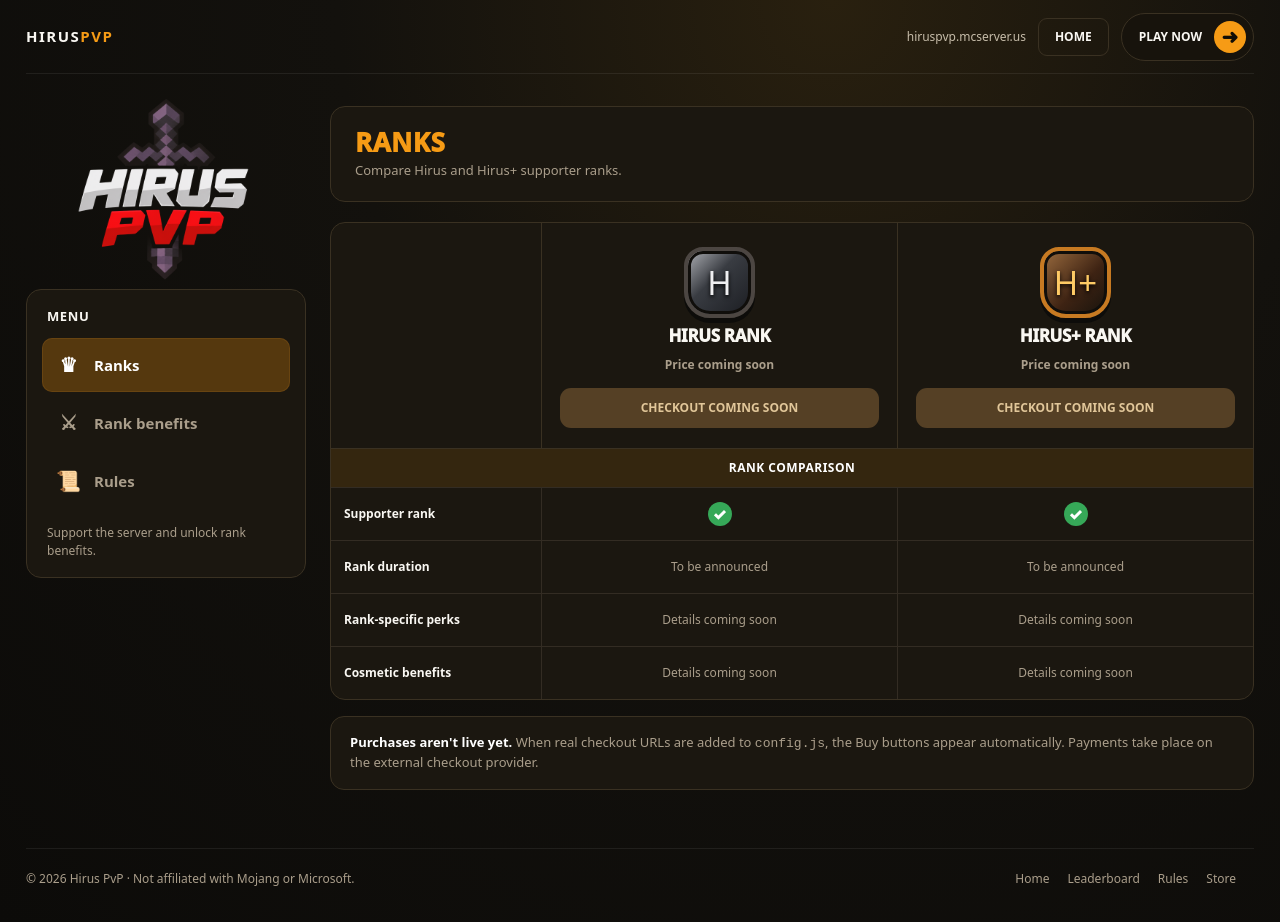
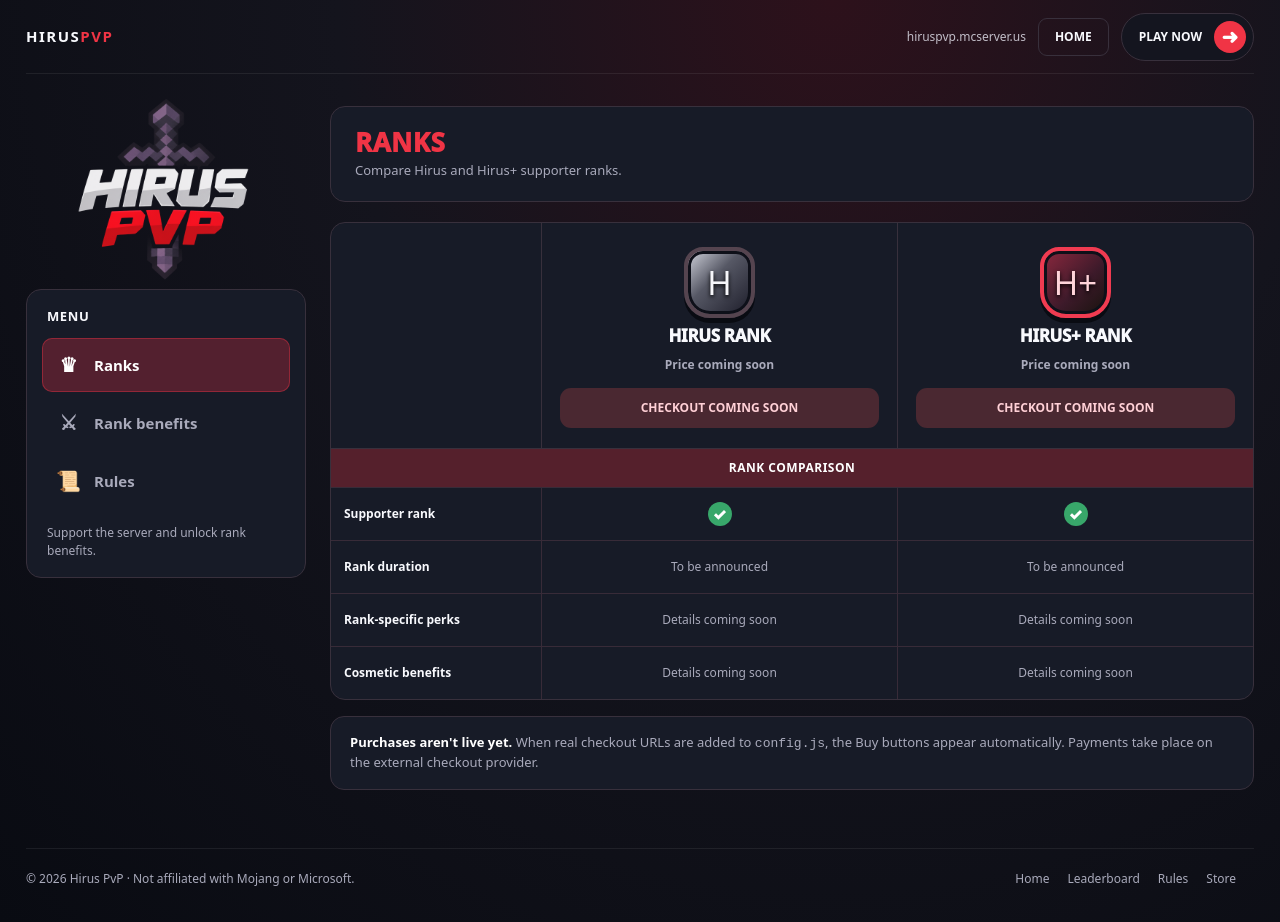
Before and after one commit to purephantomm/hiruspvp, a plain HTML site: page store/index.html in a window 1280 px wide. Drawn offline with Linux system fonts and the light colour scheme.

Commit message:
Add files via upload

```diff
--- a/store/index.html
+++ b/store/index.html
@@ -3,7 +3,7 @@
 <head>
   <meta charset="utf-8">
   <meta name="viewport" content="width=device-width,initial-scale=1">
-  <meta name="theme-color" content="#100e0b">
+  <meta name="theme-color" content="#0e1019">
   <meta name="description" content="Hirus PvP store — compare Hirus and Hirus+ ranks.">
   <title>Store | Hirus PvP</title>
   <link rel="icon" href="/favicon.svg" type="image/svg+xml">
@@ -11,11 +11,11 @@
   <script src="/config.js" defer></script>
   <script src="/site.js" defer></script>
   <style>
-    /* Store-only styles: the rest of the Hirus website is unchanged. */
-    :root { --s-bg:#100e0b; --s-panel:#1b1710; --s-panel-2:#211b12; --s-border:#3a3122; --s-orange:#f69b15; --s-text:#f9f7f2; --s-muted:#aa9e8b; }
+    /* Hirus red theme — layout unchanged; styles only affect the store. */
+    :root { --s-bg:#0e1019; --s-panel:#171b27; --s-panel-2:#202332; --s-border:#38303c; --s-orange:#f03445; --s-text:#f8f9fd; --s-muted:#a9aabb; }
     *,*::before,*::after { box-sizing:border-box; }
     html { scroll-behavior:smooth; }
-    body.hirus-store { margin:0; background:radial-gradient(ellipse at 65% 0%,#29200f 0%,#13110d 42%,#0c0b09 100%); color:var(--s-text); font:500 15px/1.5 system-ui,-apple-system,Segoe UI,sans-serif; }
+    body.hirus-store { margin:0; background:radial-gradient(ellipse at 65% 0%,#2d111b 0%,#14141d 42%,#090b12 100%); color:var(--s-text); font:500 15px/1.5 system-ui,-apple-system,Segoe UI,sans-serif; }
     body.hirus-store a { color:inherit; }
     .store-wrap { width:min(1360px,calc(100% - 52px)); margin:0 auto; }
     .store-top { min-height:74px; display:flex; align-items:center; justify-content:space-between; gap:16px; border-bottom:1px solid #ffffff12; }
@@ -24,17 +24,17 @@
     .store-top-right { display:flex; align-items:center; flex-wrap:wrap; gap:12px; }
     .store-top-link { text-decoration:none; border:1px solid var(--s-border); padding:9px 16px; border-radius:9px; font-weight:800; font-size:12px; }
     .store-top-link:hover { border-color:var(--s-orange); }
-    .store-ip { color:#c6bca9; font-size:12px; }
-    .store-login { display:inline-flex; align-items:center; gap:12px; text-decoration:none; background:#17130c; color:white; padding:7px 7px 7px 17px; border:1px solid var(--s-border); border-radius:25px; font-weight:900; font-size:12px; }
-    .store-login .login-arrow { display:grid; place-items:center; background:var(--s-orange); color:#100d06; border-radius:50%; width:32px; height:32px; font-size:20px; }
+    .store-ip { color:#c1bdc7; font-size:12px; }
+    .store-login { display:inline-flex; align-items:center; gap:12px; text-decoration:none; background:#14151f; color:white; padding:7px 7px 7px 17px; border:1px solid var(--s-border); border-radius:25px; font-weight:900; font-size:12px; }
+    .store-login .login-arrow { display:grid; place-items:center; background:var(--s-orange); color:#ffffff; border-radius:50%; width:32px; height:32px; font-size:20px; }
     .store-layout-new { display:grid; grid-template-columns:280px minmax(0,1fr); gap:24px; align-items:start; padding:32px 0 58px; }
     .store-sidebar { position:relative; }
     .store-logo { display:block; width:100%; max-width:310px; margin:-12px auto 8px; mix-blend-mode:screen; }
     .store-side-panel { padding:17px 15px; background:var(--s-panel); border:1px solid var(--s-border); border-radius:15px; }
     .store-side-title { display:block; margin:0 5px 12px; font-weight:900; font-size:13px; letter-spacing:.6px; }
     .store-menu-button { display:flex; align-items:center; gap:12px; padding:12px 13px; border-radius:10px; text-decoration:none; color:var(--s-muted)!important; font-weight:750; margin:4px 0; }
-    .store-menu-button:hover, .store-menu-button.active { background:#55380e; color:white!important; }
-    .store-menu-button.active { box-shadow:inset 0 0 0 1px #86561866; }
+    .store-menu-button:hover, .store-menu-button.active { background:#53202f; color:white!important; }
+    .store-menu-button.active { box-shadow:inset 0 0 0 1px #f0344566; }
     .store-menu-icon { font-size:20px; width:27px; text-align:center; }
     .store-menu-hint { color:var(--s-muted); font-size:12px; margin:16px 5px 0; }
     .store-main { min-width:0; }
@@ -45,20 +45,20 @@
     .store-ranks { display:grid; grid-template-columns:repeat(2,minmax(0,1fr)); margin-left:210px; }
     .rank-card { min-width:0; text-align:center; padding:24px 18px 20px; border-left:1px solid var(--s-border); }
     .rank-card h2 { font-size:17px; font-weight:950; margin:7px 0 1px; }
-    .rank-emblem { display:grid; place-items:center; margin:auto; width:71px; height:71px; font-size:33px; color:#efeff1; border:4px solid #4c4642; border-radius:19px 19px 26px 26px; background:linear-gradient(135deg,#aeb0b5 0%,#393c42 42%,#1b1d22 100%); box-shadow:0 5px 0 #0d0c0a,0 0 0 3px #100e0b inset; text-shadow:0 2px 4px black; }
-    .rank-emblem.plus { border-color:#c77a22; color:#ffcb65; background:linear-gradient(135deg,#9a6b3e,#3e2313 57%,#17130d); }
+    .rank-emblem { display:grid; place-items:center; margin:auto; width:71px; height:71px; font-size:33px; color:#f6f6fa; border:4px solid #55444f; border-radius:19px 19px 26px 26px; background:linear-gradient(135deg,#d2d4dd 0%,#565865 42%,#1c1c29 100%); box-shadow:0 5px 0 #090b12,0 0 0 3px #0e1019 inset; text-shadow:0 2px 4px black; }
+    .rank-emblem.plus { border-color:#f03b51; color:#ffd4da; background:linear-gradient(135deg,#8c283e,#3d1a2a 57%,#17130d); }
     .rank-price { margin:3px 0 12px; font-weight:900; font-size:17px; color:#fff; }
     .rank-price .muted { font-size:12px; color:var(--s-muted); }
-    .rank-buy { width:100%; display:flex; align-items:center; justify-content:center; text-decoration:none; background:var(--s-orange); color:#140f08!important; font-weight:950; letter-spacing:.5px; padding:11px 10px; border-radius:11px; border:0; font-size:13px; cursor:pointer; }
-    .rank-buy:hover { background:#ffb546; }
+    .rank-buy { width:100%; display:flex; align-items:center; justify-content:center; text-decoration:none; background:var(--s-orange); color:#ffffff!important; font-weight:950; letter-spacing:.5px; padding:11px 10px; border-radius:11px; border:0; font-size:13px; cursor:pointer; }
+    .rank-buy:hover { background:#ff5869; }
     .rank-buy[hidden] { display:none; }
-    .rank-unavailable { width:100%; display:block; background:#554025; color:#e1c699; padding:11px 7px; border-radius:11px; font-size:12px; font-weight:800; }
-    .store-feature-group { background:#34260f; color:white; font-size:12px; text-align:center; font-weight:900; padding:10px; letter-spacing:.5px; border-top:1px solid var(--s-border); }
-    .store-feature-row { display:grid; grid-template-columns:210px 1fr 1fr; min-height:53px; border-top:1px solid #332c23; }
+    .rank-unavailable { width:100%; display:block; background:#4a2831; color:#ffd0d6; padding:11px 7px; border-radius:11px; font-size:12px; font-weight:800; }
+    .store-feature-group { background:#55202c; color:white; font-size:12px; text-align:center; font-weight:900; padding:10px; letter-spacing:.5px; border-top:1px solid var(--s-border); }
+    .store-feature-row { display:grid; grid-template-columns:210px 1fr 1fr; min-height:53px; border-top:1px solid #382b38; }
     .store-feature-name { font-size:12px; padding:15px 13px; font-weight:750; align-self:center; }
-    .store-feature-cell { display:flex; align-items:center; justify-content:center; text-align:center; padding:11px; border-left:1px solid #332c23; color:var(--s-muted); font-size:12px; }
-    .feature-yes { display:inline-flex; justify-content:center; align-items:center; background:#36a858; color:white; border-radius:50%; width:24px; height:24px; font-size:16px; font-weight:900; }
-    .feature-no { display:inline-flex; justify-content:center; align-items:center; border:2px solid #8a8174; color:#b6a795; border-radius:50%; width:23px; height:23px; font-size:15px; }
+    .store-feature-cell { display:flex; align-items:center; justify-content:center; text-align:center; padding:11px; border-left:1px solid #382b38; color:var(--s-muted); font-size:12px; }
+    .feature-yes { display:inline-flex; justify-content:center; align-items:center; background:#38a76a; color:white; border-radius:50%; width:24px; height:24px; font-size:16px; font-weight:900; }
+    .feature-no { display:inline-flex; justify-content:center; align-items:center; border:2px solid #898493; color:#aaa7b7; border-radius:50%; width:23px; height:23px; font-size:15px; }
     .store-bottom-note { border:1px solid var(--s-border); background:var(--s-panel); border-radius:14px; margin-top:16px; padding:16px 19px; color:var(--s-muted); font-size:13px; }
     .store-bottom-note strong { color:white; }
     .store-footer { padding:21px 0 34px; border-top:1px solid #ffffff12; font-size:12px; color:var(--s-muted); display:flex; justify-content:space-between; gap:20px; flex-wrap:wrap; }
```
